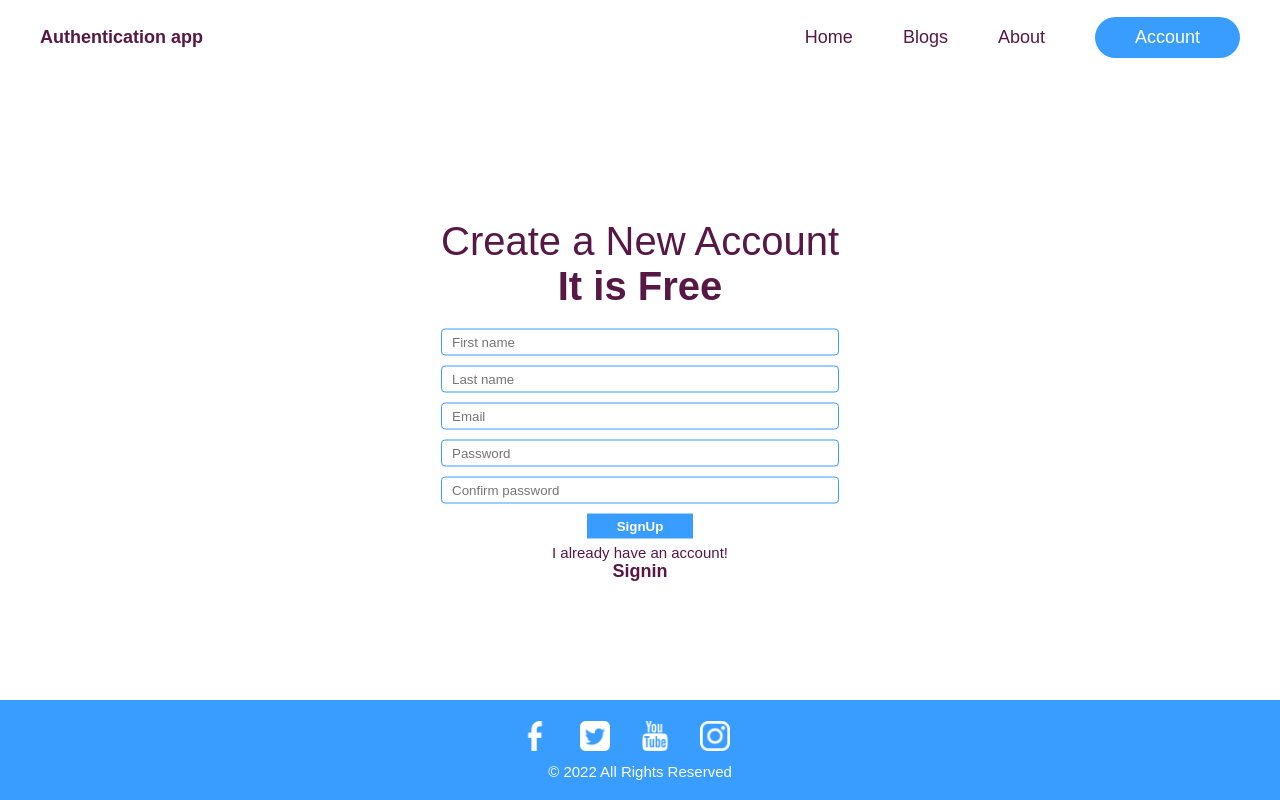
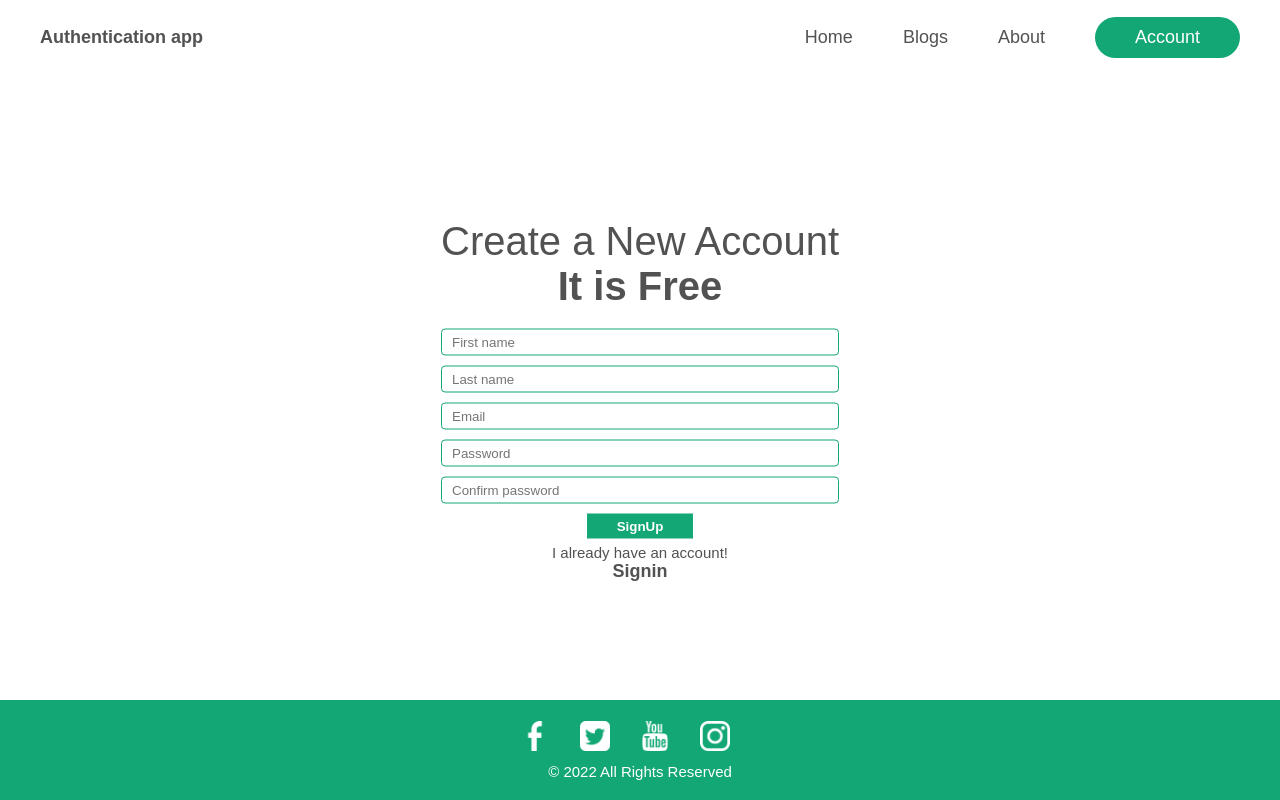
Before and after one commit to jmollericon/authentication_front, a React (Create React App) app: page /signup in a window 1280 px wide. Built offline with nearby package versions, Linux system fonts and the light colour scheme.

Commit message:
🎨 improve structure and ui colors

```diff
--- a/src/components/CTA/CTA.css
+++ b/src/components/CTA/CTA.css
@@ -1,7 +1,7 @@
 .cta {
   display: inline-block;
   padding: 1rem 4rem;
-  background: #399cff;
+  background: #12a775;
   color: #fff;
   border-radius: 10rem;
 }
--- a/src/components/CTA/CTA.jsx
+++ b/src/components/CTA/CTA.jsx
@@ -1,5 +1,4 @@
 import React from 'react'
-
 import { Link } from 'react-router-dom';
 
 import './CTA.css';
--- a/src/components/Footer/Footer.css
+++ b/src/components/Footer/Footer.css
@@ -1,6 +1,6 @@
 .footer {
   padding: 2rem 0;
-  background: #399cff;
+  background: #12a775;
   display: flex;
   flex-direction: column;
   align-items: center;
--- a/src/components/Heading/Heading.css
+++ b/src/components/Heading/Heading.css
@@ -1,7 +1,7 @@
 .heading {
   margin-bottom: 2rem;
   font-weight: 300;
-  color: #571845;
+  color: #525252;
   user-select: none;
   font-size: 4rem;
 }
--- a/src/components/HeroSection/HeroSection.css
+++ b/src/components/HeroSection/HeroSection.css
@@ -1,7 +1,7 @@
 .welcome-message {
   margin-bottom: 2rem;
-  font-weight: 300;
-  color: #571845;
+  font-weight: bold;
+  color: #525252;
   user-select: none;
-  font-size: 2rem;
+  font-size: 3rem;
 }
--- a/src/components/HeroSection/HeroSection.jsx
+++ b/src/components/HeroSection/HeroSection.jsx
@@ -10,7 +10,7 @@ const HeroSection = ({ loggedin, user }) => {
   return (
     <MainContainer>
       <Heading>Plan your day with <strong> - liTask</strong></Heading>
-      {loggedin && <p className="welcome-message">Welcome {user.firstname} {user.lastname}</p>}
+      {loggedin && <b className="welcome-message">Welcome {user.firstname} {user.lastname}</b>}
       {!loggedin && <CTA target='/signup'>Start Now</CTA>}
     </MainContainer>
   )
--- a/src/components/Navbar/Navbar.css
+++ b/src/components/Navbar/Navbar.css
@@ -3,7 +3,7 @@
   font-weight: bold;
 }
 .logo, .nav-link {
-  color: #571845;
+  color: #525252;
 }
 .main-header {
   height: 7.5rem;
@@ -26,7 +26,7 @@
   display: inline-block;
   border: none;
   outline: none;
-  background: #571845;
+  background: #525252;
   color: #fff;
   padding: 1rem 3rem;
   border-radius: 2rem;
--- a/src/components/SignIn/SignIn.css
+++ b/src/components/SignIn/SignIn.css
@@ -4,7 +4,7 @@
 .heading {
   margin-bottom: 2rem;
   font-weight: 300;
-  color: #571845;
+  color: #525252;
   user-select: none;
   font-size: 4rem;
 }
@@ -16,7 +16,7 @@
 .signin-input {
   display: block;
   width: 100%;
-  border: 1px solid #399cff;
+  border: 1px solid #12a775;
   margin-bottom: 1rem;
   padding: 0.5rem 1rem;
   border-radius: 0.4rem;
@@ -28,7 +28,7 @@
 .signin-button {
   border: none;
   padding: 0.5rem 3rem;
-  background: #399cff;
+  background: #12a775;
   color: #fff;
   font-weight: bold;
   cursor: pointer;
@@ -36,14 +36,14 @@
 .bottom-container p {
   margin-top: 0.5rem;
   font-weight: 300;
-  color: #571845;
+  color: #525252;
   user-select: none;
   font-size: 1.5rem;
 }
 .bottom-container .link {
   margin-top: 0.5rem;
   font-weight: bold;
-  color: #571845;
+  color: #525252;
   user-select: none;
   font-size: 1.8rem;
   text-decoration: none;
--- a/src/components/SignUp/SignUp.css
+++ b/src/components/SignUp/SignUp.css
@@ -4,7 +4,7 @@
 .heading {
   margin-bottom: 2rem;
   font-weight: 300;
-  color: #571845;
+  color: #525252;
   user-select: none;
   font-size: 4rem;
 }
@@ -16,7 +16,7 @@
 .signup-input {
   display: block;
   width: 100%;
-  border: 1px solid #399cff;
+  border: 1px solid #12a775;
   margin-bottom: 1rem;
   padding: 0.5rem 1rem;
   border-radius: 0.4rem;
@@ -28,7 +28,7 @@
 .signup-button {
   border: none;
   padding: 0.5rem 3rem;
-  background: #399cff;
+  background: #12a775;
   color: #fff;
   font-weight: bold;
   cursor: pointer;
@@ -36,14 +36,14 @@
 .bottom-container p {
   margin-top: 0.5rem;
   font-weight: 300;
-  color: #571845;
+  color: #525252;
   user-select: none;
   font-size: 1.5rem;
 }
 .bottom-container .link {
   margin-top: 0.5rem;
   font-weight: bold;
-  color: #571845;
+  color: #525252;
   user-select: none;
   font-size: 1.8rem;
   text-decoration: none;
```
Also changed, not shown: src/components/Heading/Heading.jsx (line endings or trailing spaces), src/components/MainContainer/MainContainer.jsx (line endings or trailing spaces).
